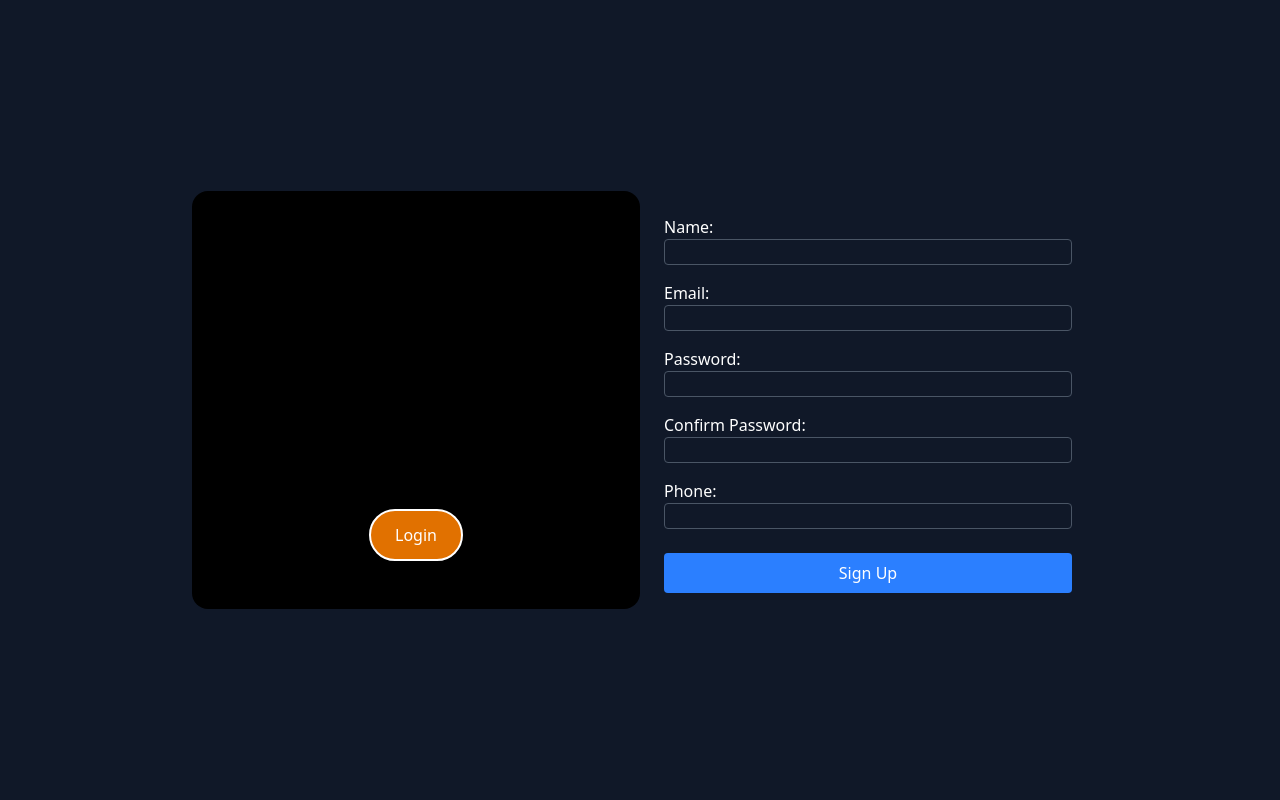
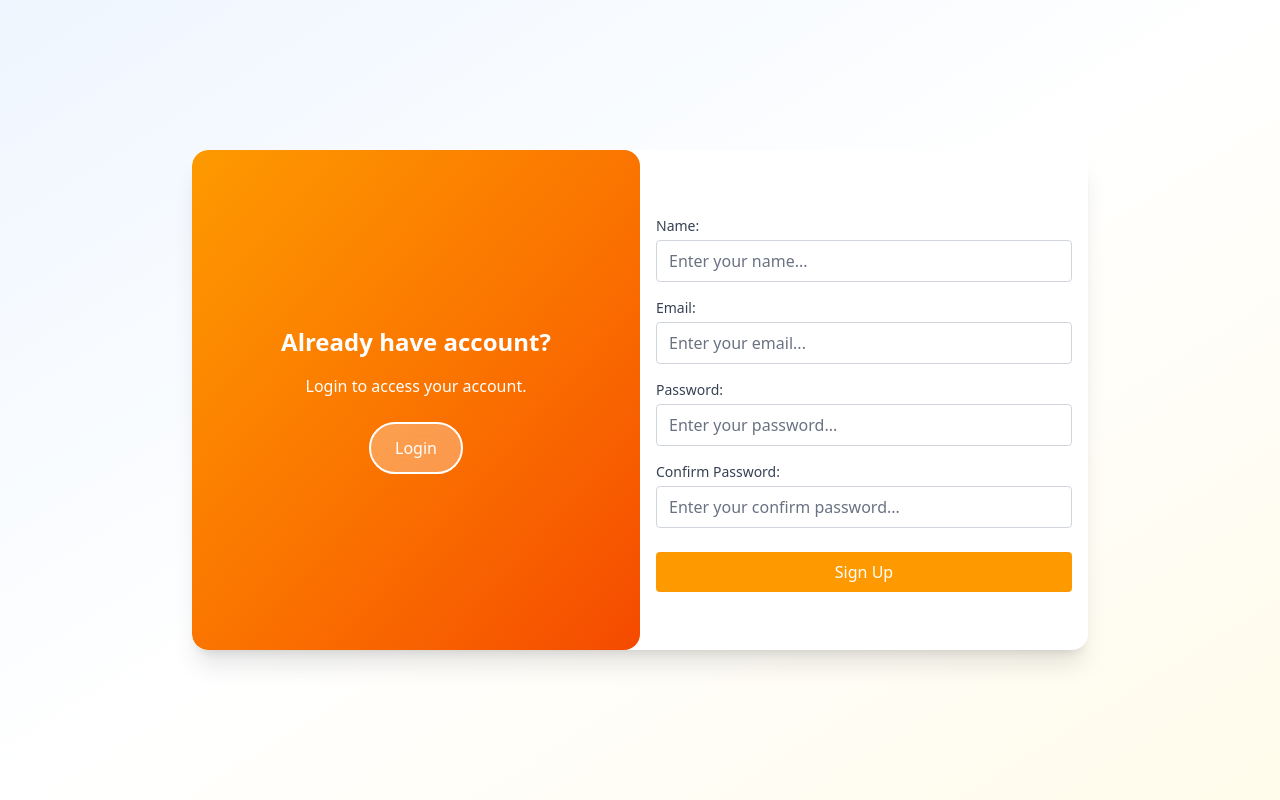
Before and after one commit to Ashraf-khaled-w/e-commerce-react, a React (Vite) app: page /e-commerce-react/auth in a window 1280 px wide. Built offline with nearby package versions, Linux system fonts and the light colour scheme.

Commit message:
styling the form and auth page

```diff
--- a/src/components/Auth/Auth.jsx
+++ b/src/components/Auth/Auth.jsx
@@ -2,35 +2,104 @@ import React, { useState } from "react";
 import Login from "../Login/Login";
 import Signup from "../Signup/Signup";
 
+const transitionDuration = "duration-500";
+const transitionTiming = "ease-in-out";
+const baseTransition = `transition-all ${transitionDuration} ${transitionTiming}`;
+
 function Auth() {
   const [isLoginActive, setIsLoginActive] = useState(true);
+  const [showOverlayContent, setShowOverlayContent] = useState(true);
+  const [isTransitioning, setIsTransitioning] = useState(false);
+
   const toggleAuthMode = () => {
-    setIsLoginActive(!isLoginActive);
+    if (isTransitioning) return;
+
+    setIsTransitioning(true);
+    setShowOverlayContent(false);
+
+    setTimeout(() => {
+      setIsLoginActive(!isLoginActive);
+
+      const durationMs = parseInt(transitionDuration.replace("duration-", ""));
+      setTimeout(() => {
+        setShowOverlayContent(true);
+      }, durationMs / 2);
+
+      setTimeout(() => {
+        setIsTransitioning(false);
+      }, durationMs);
+    }, 100);
   };
+
+  const signupContainerClasses = `
+    flex justify-center items-center p-4 rounded-2xl
+    ${baseTransition}
+    ${
+      isLoginActive
+        ? "opacity-100 scale-100 z-5"
+        : "opacity-0 scale-95 -z-10 pointer-events-none"
+    }
+  `;
+
+  const loginContainerClasses = `
+    flex justify-center items-center p-4 rounded-2xl
+    ${baseTransition}
+    ${
+      !isLoginActive
+        ? "opacity-100 scale-100 z-5"
+        : "opacity-0 scale-95 -z-10 pointer-events-none"
+    }
+  `;
+
+  const overlayClasses = `
+    bg-gradient-to-br from-amber-500 to-orange-600
+    absolute rounded-2xl
+    ${baseTransition}
+    z-10 // Overlay sits ON TOP (now z-10)
+
+    // Small Screens (Default): Vertical Slide
+    w-full h-[50%] left-0
+    ${isLoginActive ? "top-[0%]" : "top-[50%]"}
+
+    // Medium Screens and Up (md:): Horizontal Slide
+    md:w-[50%] md:h-full md:top-0
+    ${isLoginActive ? "md:left-[0%]" : "md:left-[50%]"}
+  `;
+
+  const overlayContentClasses = `
+    transition-opacity duration-300 ease-in-out
+    ${showOverlayContent ? "opacity-100" : "opacity-0"}
+  `;
 
   return (
     <>
-      <div className="bg-gray-900 text-white h-screen w-screen flex justify-center items-center overflow-hidden">
-        <div className="grid grid-cols-1 md:grid-cols-2 gap-4 w-[90%] max-w-4xl relative">
-          <div id="login" className="flex justify-center items-center p-4">
+      <div className="min-h-screen w-screen flex justify-center items-center overflow-hidden bg-gradient-to-br from-blue-50 via-white to-amber-50 p-4">
+        <div className="grid grid-cols-1 md:grid-cols-2 w-[90%] max-w-4xl min-h-[1100px] md:min-h-[500px] relative shadow-xl rounded-2xl bg-white overflow-hidden">
+          <div id="login" className={loginContainerClasses}>
             <Login />
           </div>
-          <div id="signup" className="flex justify-center items-center p-4">
+          <div id="signup" className={signupContainerClasses}>
             <Signup />
           </div>
-          <div
-            id="slideBoxH"
-            className={`bg-black absolute top-0 bottom-0 w-[50%] rounded-2xl transition-all duration-500 ease-in-out ${
-              isLoginActive ? "left-[0]" : "left-[50%]"
-            }`}
-          >
-            <div className="h-full w-full flex flex-col justify-end items-center pb-8">
+          <div id="slideBoxH" className={overlayClasses}>
+            <div className="h-full w-full flex flex-col justify-center items-center p-8 text-center">
+              <h2 className={`text-2xl font-bold text-white mb-4 ${overlayContentClasses}`}>
+                {!isLoginActive ? "New Here?" : "Already have account?"}
+              </h2>
+              <p className={`text-white mb-6 ${overlayContentClasses}`}>
+                {!isLoginActive ? "Sign up to get started." : "Login to access your account."}
+              </p>
               <button
                 id="toggleBtn"
                 onClick={toggleAuthMode}
-                className="mb-4 border-2 rounded-full bg-amber-600 text-white p-3 px-6 hover:shadow-2xl hover:bg-amber-700 transition-all duration-300 ease focus:outline-none focus:ring-2 focus:ring-amber-400 focus:ring-opacity-75"
+                disabled={isTransitioning}
+                className={` border-2 border-white rounded-full bg-white/30 backdrop-blur-sm text-white p-3 px-6
+                           hover:bg-white/40 active:scale-95
+                           focus:outline-none focus:ring-2 focus:ring-white focus:ring-opacity-75
+                           disabled:opacity-50 disabled:cursor-not-allowed
+                           ${overlayContentClasses}`}
               >
-                {isLoginActive ? "Login" : "SignUp"}
+                {!isLoginActive ? "Sign Up" : "Login"}
               </button>
             </div>
           </div>
--- a/src/components/Login/Login.jsx
+++ b/src/components/Login/Login.jsx
@@ -1,38 +1,43 @@
 import React from "react";
 
-const transitionClasses = "transition-all duration-300 ease";
+const transitionClasses = "transition-all duration-300 ease-in-out";
+
 const InputField = ({ label, type = "text", id }) => (
   <div className="py-2">
-    <label htmlFor={id}>{label}</label>
+    <label htmlFor={id} className="block text-sm font-medium text-gray-700 mb-1">
+      {label}
+    </label>
     <input
       type={type}
       id={id}
-      className={`w-full border-1 border-gray-600 hover:shadow-2xl rounded ${transitionClasses}}`}
+      className={`w-full border border-gray-300 rounded px-3 py-2
+                 text-gray-900 placeholder-gray-500
+                 hover:border-gray-400 hover:shadow-sm
+                 focus:outline-none focus:ring-2 focus:ring-blue-500 focus:border-transparent
+                 ${transitionClasses}`}
+      placeholder={`Enter your ${label.toLowerCase().replace(":", "")}...`}
     />
   </div>
 );
 
 function Login() {
   return (
+    <>
       <form className="flex justify-center flex-col items-center w-full">
         <div className="w-full max-w-md">
-        <InputField label="Email:"
-        type="email"
-        id="email"
-        />
-        <InputField
-          label="Password:"
-          type="password"
-          id="password"
-        />
+          <InputField label="Email:" type="email" id="email" />
+          <InputField label="Password:" type="password" id="password" />
           <button
             type="submit"
-          className={`mt-4 w-full bg-blue-500 text-white py-2 rounded hover:bg-blue-600  ${transitionClasses}`}
+            className={`mt-4 w-full bg-blue-500 text-white py-2 rounded
+                     hover:bg-blue-600 focus:outline-none focus:ring-2 focus:ring-offset-2 focus:ring-blue-500
+                     ${transitionClasses}`}
           >
             Login
           </button>
         </div>
       </form>
+    </>
   );
 }
 
--- a/src/components/Signup/Signup.jsx
+++ b/src/components/Signup/Signup.jsx
@@ -1,57 +1,46 @@
 import React from "react";
 
+const transitionClasses = "transition-all duration-300 ease-in-out";
 
-const transitionClasses = "transition-all duration-300 ease";
 const InputField = ({ label, type = "text", id, placeholder }) => (
   <div className="py-2">
-    <label htmlFor={id}>{label}</label>
+    <label htmlFor={id} className="block text-sm font-medium text-gray-700 mb-1">
+      {label}
+    </label>
     <input
       type={type}
       id={id}
-      className={`w-full border-1 border-gray-600 hover:shadow-2xl rounded ${transitionClasses}}`}
+      className={`w-full border border-gray-300 rounded px-3 py-2
+                 text-gray-900 placeholder-gray-500
+                 hover:border-gray-400 hover:shadow-sm
+                 focus:outline-none focus:ring-2 focus:ring-amber-500 focus:border-transparent // Using amber for signup focus? Or keep blue?
+                 ${transitionClasses}`}
+      placeholder={placeholder || `Enter your ${label.toLowerCase().replace(":", "")}...`}
     />
   </div>
 );
 
 function Signup() {
   return (
+    <>
       <form className="flex justify-center flex-col items-center w-full">
         <div className="w-full max-w-md">
-        {" "}
-        <InputField
-        label="Name:"
-        id="name"
-        />
-        <InputField
-        label="Email:"
-        type="email"
-        id="email"
-        />
-        <InputField
-          label="Password:"
-          type="password"
-          id="password"
+          <InputField label="Name:" type="text" id="name" />
+          <InputField label="Email:" type="email" id="email" />
+          <InputField label="Password:" type="password" id="password" />
 
-        />
-        <InputField
-          label="Confirm Password:"
-          type="password"
-          id="repassword"
-
-        />
-        <InputField
-        label="Phone:"
-        type="tel"
-        id="phone"
-        />
+          <InputField label="Confirm Password:" type="password" id="confirm-password" />
           <button
             type="submit"
-          className={`mt-4 w-full bg-blue-500 text-white py-2 rounded hover:bg-blue-600 ${transitionClasses}`}
+            className={`mt-4 w-full bg-amber-500 text-white py-2 rounded
+                     hover:bg-amber-600 focus:outline-none focus:ring-2 focus:ring-offset-2 focus:ring-amber-500
+                     ${transitionClasses}`}
           >
             Sign Up
           </button>
         </div>
       </form>
+    </>
   );
 }
 
```
Lines whose indentation alone changed are shown as unchanged.
